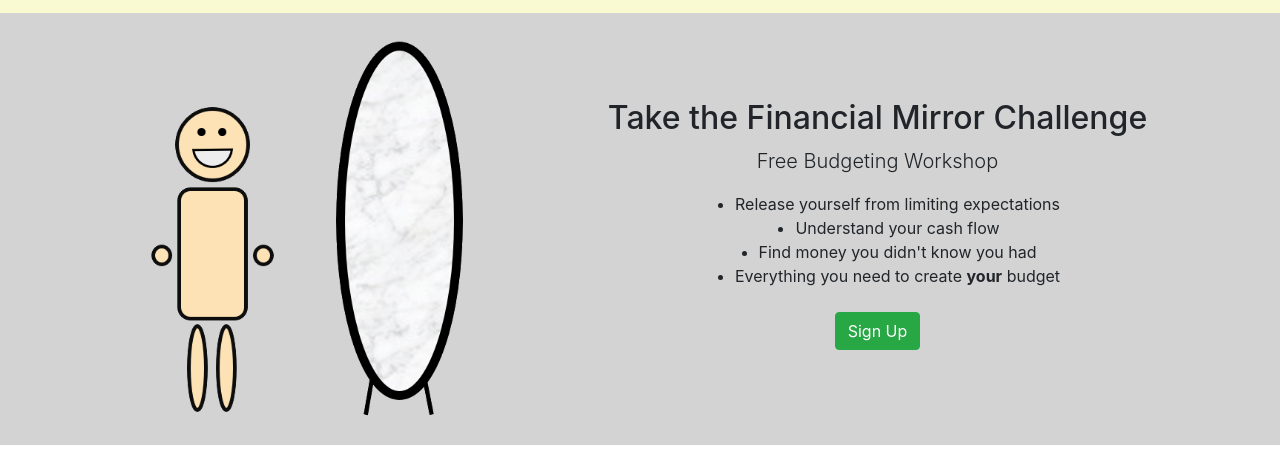
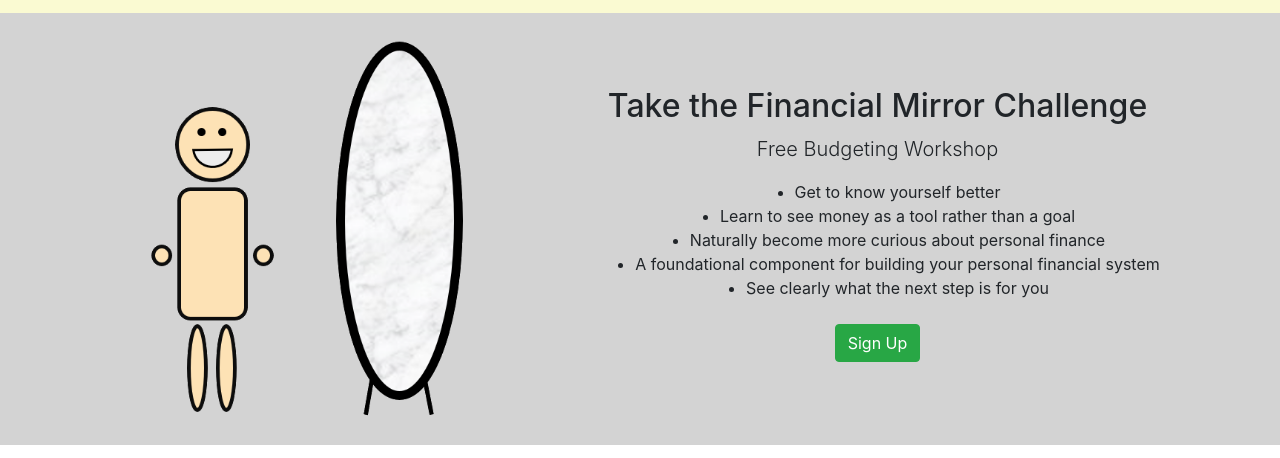
Before and after one commit to asodhani/righteousfinance, a website: page dist/index.html in a window 1280 px wide. Shown: the part 713-1171 px from the top of the page. Drawn offline with nearby package versions, Linux system fonts and the light colour scheme; a web font is replaced by a local one.

Commit message:
Tiny cahnges

```diff
--- a/dist/index.html
+++ b/dist/index.html
@@ -144,10 +144,11 @@
                         <h2 class="text-center mt-3">Take the Financial Mirror Challenge</h2>
                         <p class="lead text-center">Free Budgeting Workshop</p>
                         <ul class="d-flex flex-column align-items-center">
-                            <li>Release yourself from limiting expectations</li>
-                            <li>Understand your cash flow</li>
-                            <li>Find money you didn't know you had</li>
-                            <li>Everything you need to create <span class="font-weight-bold">your</span> budget</li>
+                            <li>Get to know yourself better</li>
+                            <li>Learn to see money as a tool rather than a goal</li>
+                            <li>Naturally become more curious about personal finance</li>
+                            <li>A foundational component for building your personal financial system</li>
+                            <li>See clearly what the next step is for you</li>
                         </ul>
                     </div>
                     <div class="text-center my-4">
--- a/dist/styles.css
+++ b/dist/styles.css
@@ -14,6 +14,11 @@
 
 section {
     padding: 1em;
+}
+
+iframe {
+    margin: 0 auto;
+    display: block;
 }
 
 #banner {
```
Also changed, not shown: dist/pages/fmc.html (+2 -2 lines).
